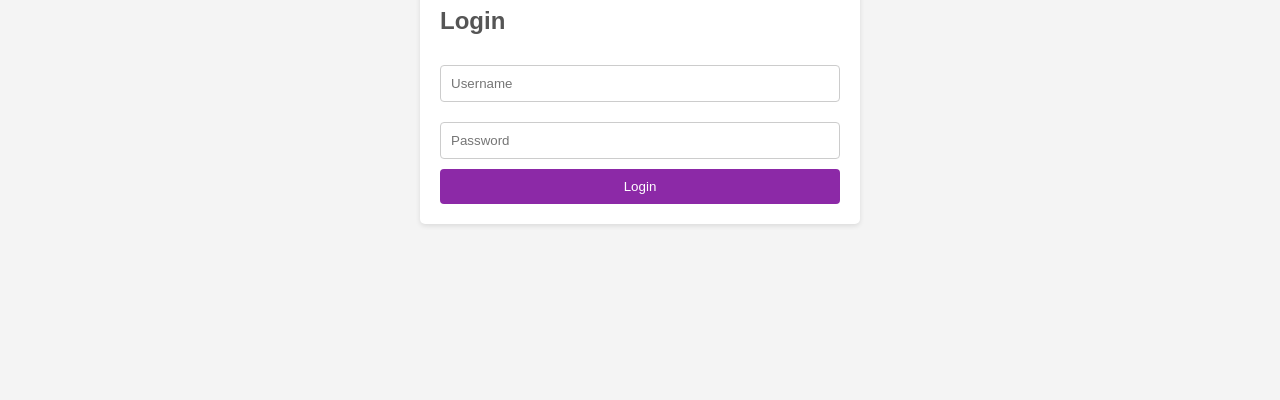
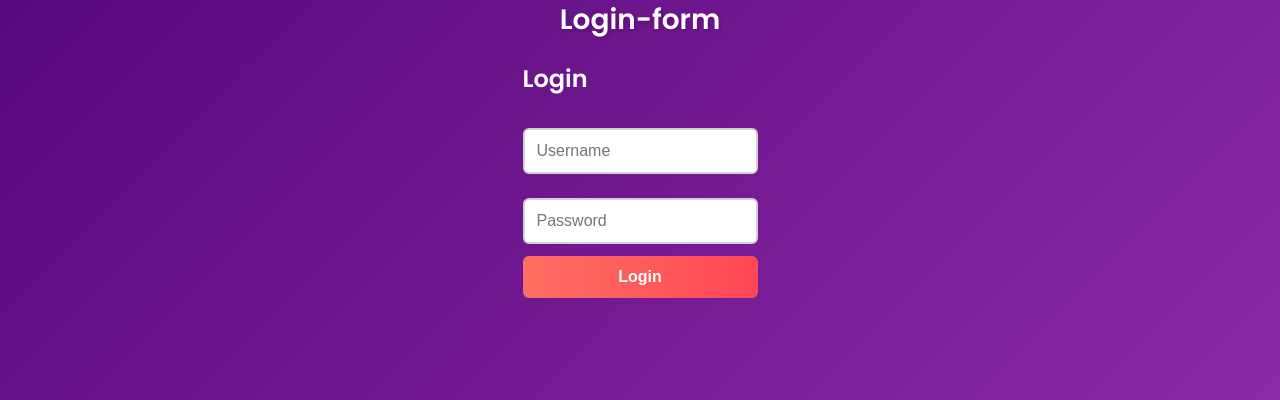
Before and after one commit to mdabdulbasith/User_Authentication, a website: page public/index.html in a window 1280 px wide. Shown: the part 440-840 px from the top of the page. Before the commit the page ends 800 px from the top, so only its background shows below. Drawn offline with Linux system fonts and the light colour scheme.

Commit message:
Update style.css

```diff
--- a/public/style.css
+++ b/public/style.css
@@ -1,25 +1,55 @@
+@import url('https://fonts.googleapis.com/css2?family=Poppins:wght@300;400;600&display=swap');
+
 body {
-    font-family: Arial, sans-serif;
-    margin: 20px;
-    background-color: #f4f4f4;
+    font-family: 'Poppins', sans-serif;
+    margin: 0;
+    padding: 20px;
+    background: linear-gradient(135deg, #4a0072, #8c29a7); /* Dark purple gradient */
+    display: flex;
+    justify-content: center;
+    align-items: center;
+    height: 100vh;
+    flex-direction: column;
 }
 
 h1 {
     text-align: center;
-    color: #333;
+    color: white;
+    font-size: 28px;
+    text-shadow: 2px 2px 4px rgba(0, 0, 0, 0.2);
+    width: 100%;
+    margin-bottom: 20px;
 }
 
-div {
-    background: white;
-    padding: 20px;
-    margin: 10px auto;
-    border-radius: 5px;
-    box-shadow: 0 2px 5px rgba(0, 0, 0, 0.1);
-    max-width: 400px;
+.container {
+    display: flex;
+    justify-content: center;
+    align-items: center;
+    flex-direction: column;
+    gap: 20px;
 }
 
+.box {
+    background: rgba(255, 255, 255, 0.15);
+    padding: 30px;
+    border-radius: 12px;
+    box-shadow: 0 4px 12px rgba(0, 0, 0, 0.3);
+    max-width: 400px;
+    width: 100%;
+    text-align: center;
+    transition: 0.3s ease-in-out;
+    backdrop-filter: blur(10px);
+}
+
+.box:hover {
+    transform: translateY(-5px);
+    box-shadow: 0 6px 15px rgba(0, 0, 0, 0.4);
+}
+
+
 h2 {
-    color: #555;
+    color: #ffffff;
+    font-weight: 600;
 }
 
 form {
@@ -28,25 +58,40 @@ form {
 }
 
 input {
-    margin: 10px 0;
-    padding: 10px;
-    border: 1px solid #ccc;
-    border-radius: 4px;
+    margin: 12px 0;
+    padding: 12px;
+    border: 2px solid #d1d1d1;
+    border-radius: 6px;
+    font-size: 16px;
+    outline: none;
+    transition: 0.3s;
+}
+
+input:focus {
+    border-color: #ffffff; /* White focus */
+    box-shadow: 0 0 8px rgba(255, 255, 255, 0.5);
 }
 
 button {
-    padding: 10px;
-    background-color: #8c29a7;
+    padding: 12px;
+    background: linear-gradient(90deg, #ff6f61, #ff4757);
     color: white;
+    font-weight: 600;
     border: none;
-    border-radius: 4px;
+    border-radius: 6px;
     cursor: pointer;
+    font-size: 16px;
+    transition: 0.3s;
 }
 
 button:hover {
-    background-color: #71188a;
+    background: linear-gradient(90deg, #ff3b3b, #e63946);
+    box-shadow: 0 4px 8px rgba(255, 71, 87, 0.4);
 }
 
-#profile-section {
-    display: none;
+@media (max-width: 800px) {
+    .container {
+        flex-direction: column;
+        gap: 30px;
+    }
 }
```
